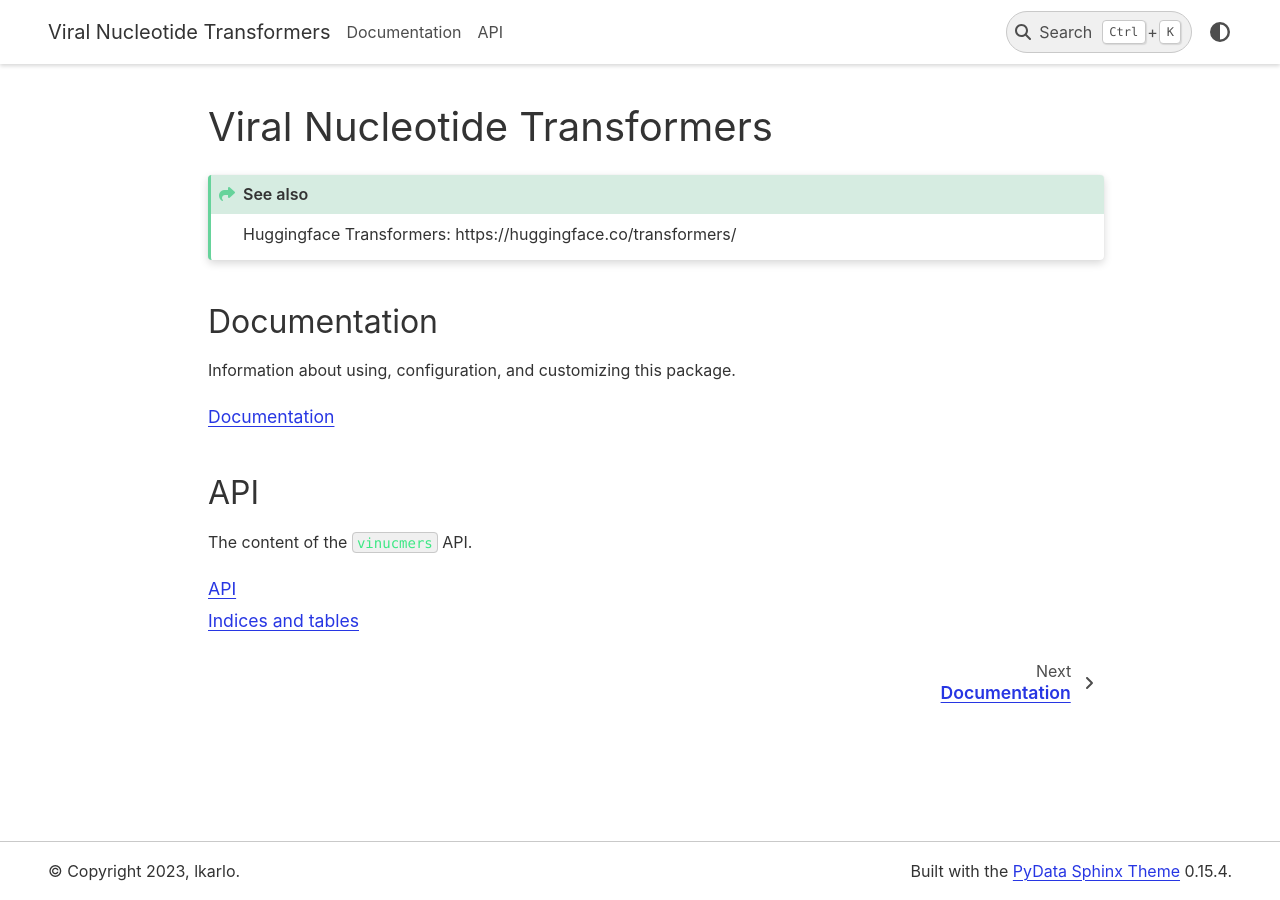
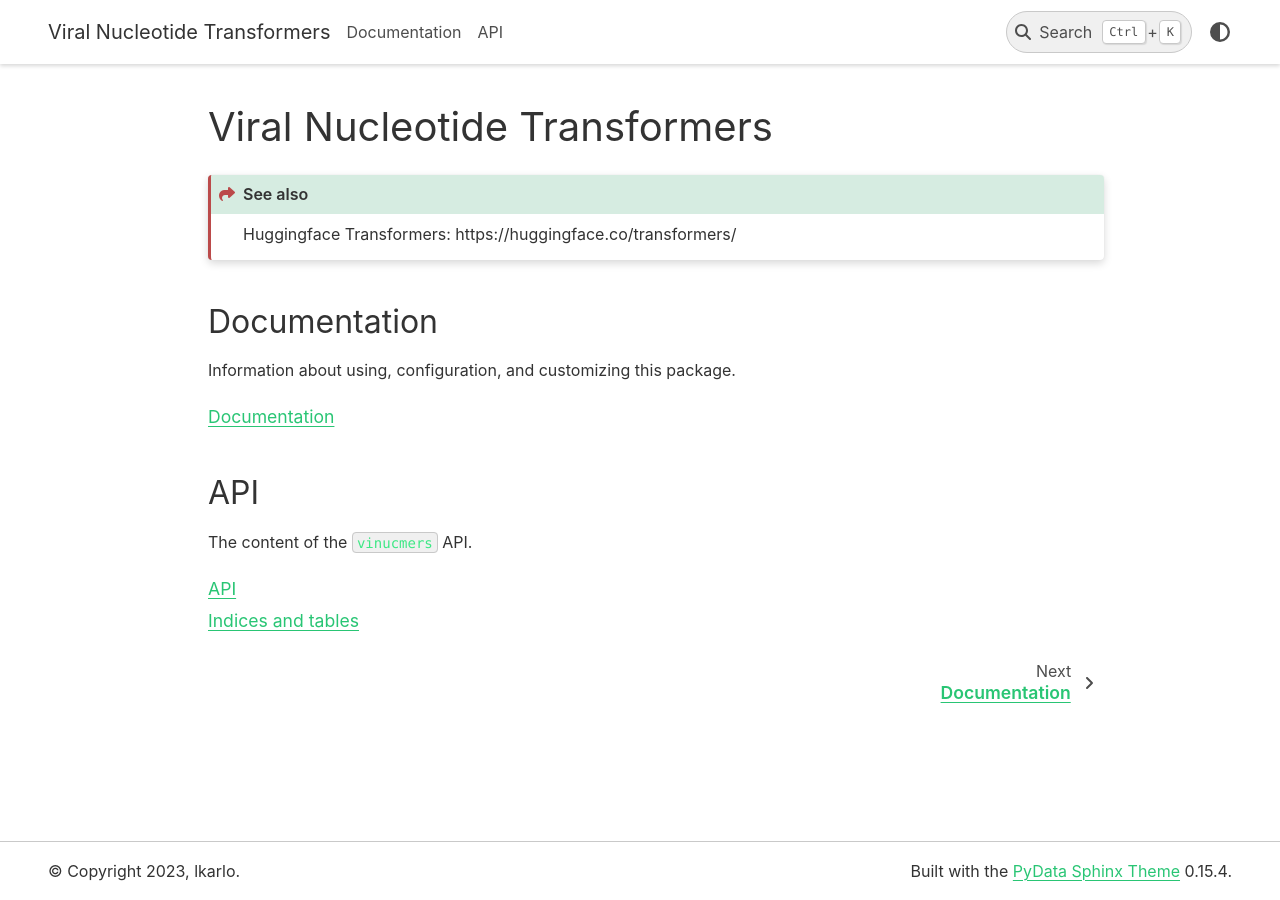
Before and after one commit to ghlee7411/viral-nucleotide-transformers, a Sphinx documentation site: the page built from docs/index.md, in a window 1280 px wide. Built offline with Sphinx 7.4.7 and the PyData theme 0.15.4, drawn with Linux system fonts in a browser that asks for light colours.

Commit message:
change docs css

```diff
--- a/docs/_static/style.css
+++ b/docs/_static/style.css
@@ -25,9 +25,9 @@ html[data-theme="light"] {
     /*****************************************************************************
     * main colors
     */
-    --pst-color-primary: rgb(39, 54, 227);
+    --pst-color-primary: rgb(41, 197, 116);
     --pst-color-secondary: rgb(205, 80, 98);
-    --pst-color-success: rgb(102, 211, 155);
+    --pst-color-success: rgb(187, 74, 74);
     --pst-color-info: var(--pst-color-primary);
     --pst-color-warning: var(--pst-color-secondary);
     --pst-color-danger: rgb(220, 53, 69);
@@ -84,9 +84,9 @@ html[data-theme="light"] {
     /*****************************************************************************
     * main colors
     */
-    --pst-color-primary: rgb(39, 54, 227);
+    --pst-color-primary: rgb(41, 197, 116);
     --pst-color-secondary: rgb(205, 80, 98);
-    --pst-color-success: rgb(102, 211, 155);
+    --pst-color-success: rgb(187, 74, 74);
     --pst-color-info: var(--pst-color-primary);
     --pst-color-warning: var(--pst-color-secondary);
     --pst-color-danger: rgb(203, 70, 83);
```
